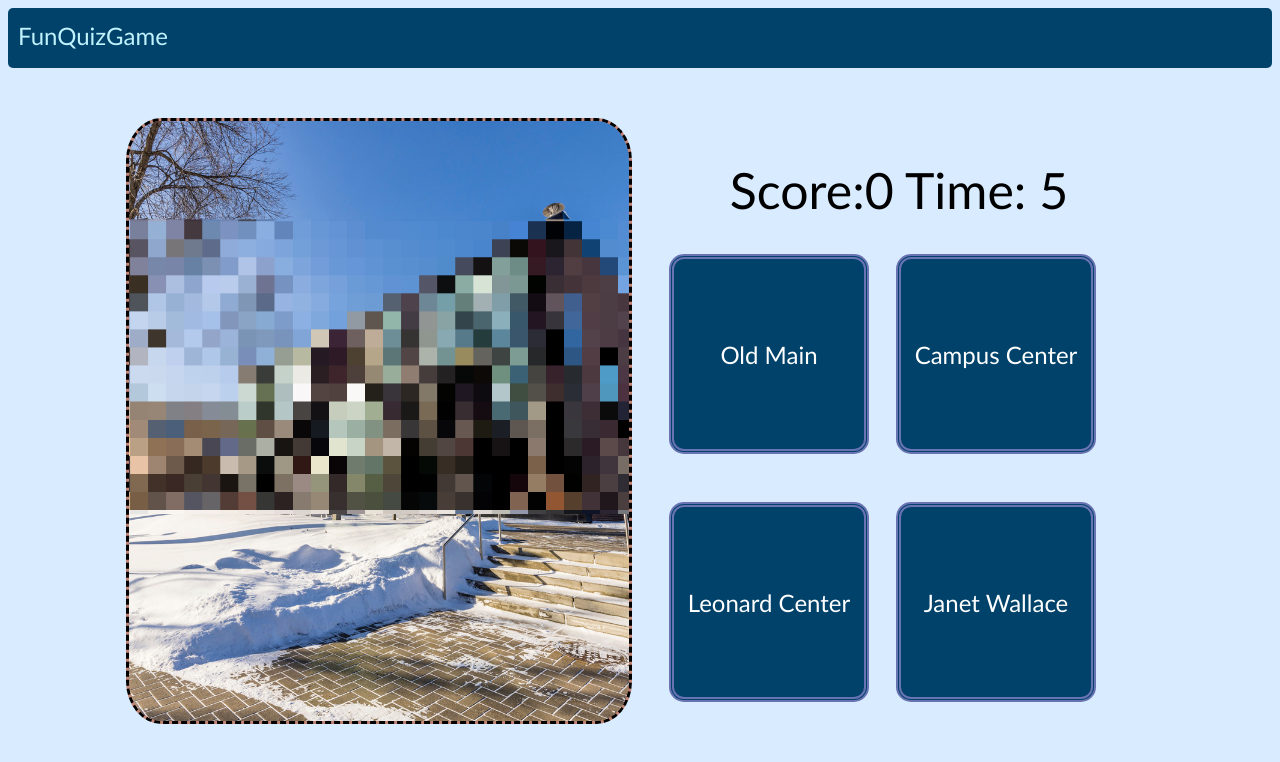
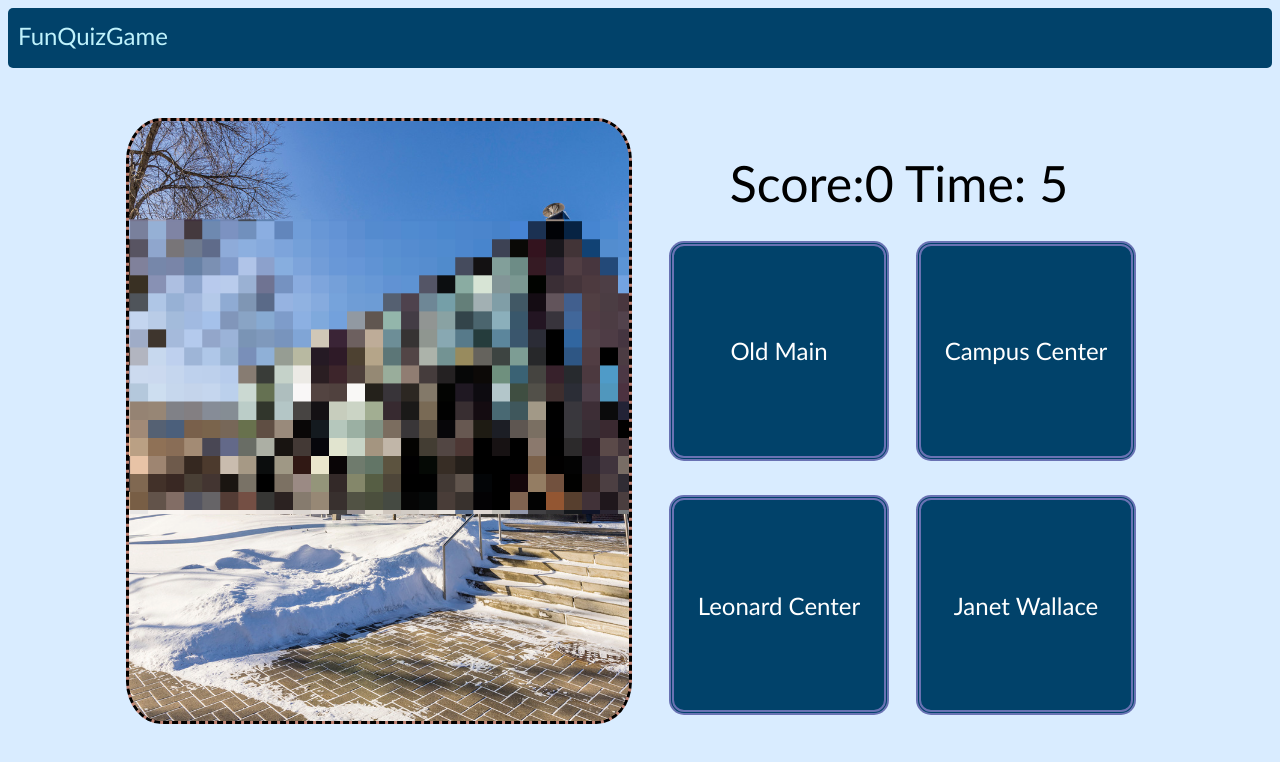
Before and after one commit to ebrooks2002/MacQuiz, a Vue app: page /#/game in a window 1280 px wide. Shown: the top 762 px of the page. Built offline with nearby package versions, Linux system fonts and the light colour scheme.

Commit message:
minor visual changes

```diff
--- a/src/views/Game.vue
+++ b/src/views/Game.vue
@@ -298,11 +298,11 @@ img{
   align-content: stretch;
 }
 button{
-  width: 20vmax;
+  width: 21vmax;
   background-color: #01426a;
-  height: 20vmax;
-  max-width: 200px;
-  max-height: 200px;
+  height: 21vmax;
+  max-width: 220px;
+  max-height: 220px;
   margin-left: 20px;
   box-sizing: border-box;
   font-size: 3vmin;
@@ -311,16 +311,27 @@ button{
   border-style: double;
   border-width: 5px;
   border-color: rgba(191, 155, 239, 0.554);
-
+  transition-property: width,height,background-color;
 }
-/*button:hover{*/
-/*  background-color: #A5adaf;*/
-/*}*/
+button:hover{
+ background-color: orange;
+ transition: 0.2s;
+}
 #next{
-  background-color: #D44420;
+  width: 170px;
+  height: 170px;
+  border-style: groove;
+  font-size: 3vw;
+  background-color: #fc6e4aa4;
   position: absolute;
   bottom: 0;
   right: 0;
+  animation: forwards;
+  animation-duration: 2x;
+}
+#next:hover{
+  background-color:orangered;
+  transition: 0.5s;
 }
 
 </style>
```
Also changed, not shown: src/views/Home.vue (+3 -5 lines).
